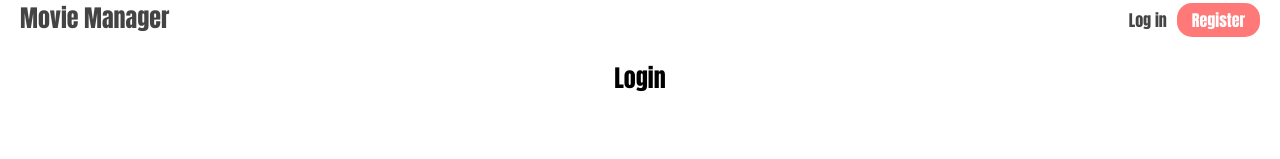
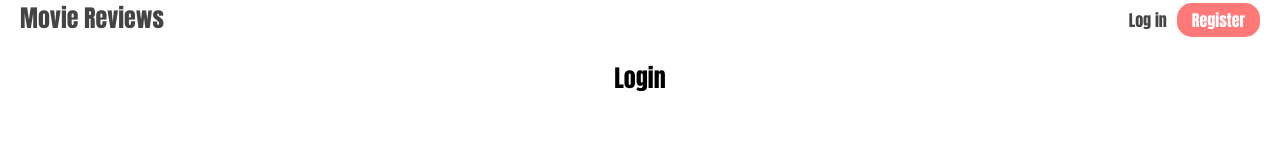
Before and after one commit to eddiebueno/movie-manager-app, a React (Create React App) app: page /login in a window 1280 px wide. Shown: the top 159 px of the page. Built offline with nearby package versions, Linux system fonts and the light colour scheme.

Commit message:
changed title

```diff
--- a/package.json
+++ b/package.json
@@ -3,6 +3,7 @@
   "version": "0.1.0",
   "private": true,
   "dependencies": {
+    "heroku-cli": "^7.0.9",
     "react": "^16.8.6",
     "react-dom": "^16.8.6",
     "react-router-dom": "^5.0.0",
--- a/src/components/Header/Header.js
+++ b/src/components/Header/Header.js
@@ -51,7 +51,7 @@ class Header extends React.Component {
           pathname: '/',
           state: {...this.state, display:[]}
         }} replace>
-          Movie Manager
+          Movie Reviews
         </Link>
       </h1>
       {TokenService.hasAuthToken() ? this.renderLogoutLink() : this.renderLoginLink()}
```
Also changed, not shown: 1 other file (tests, documents, lock files or other folders).
